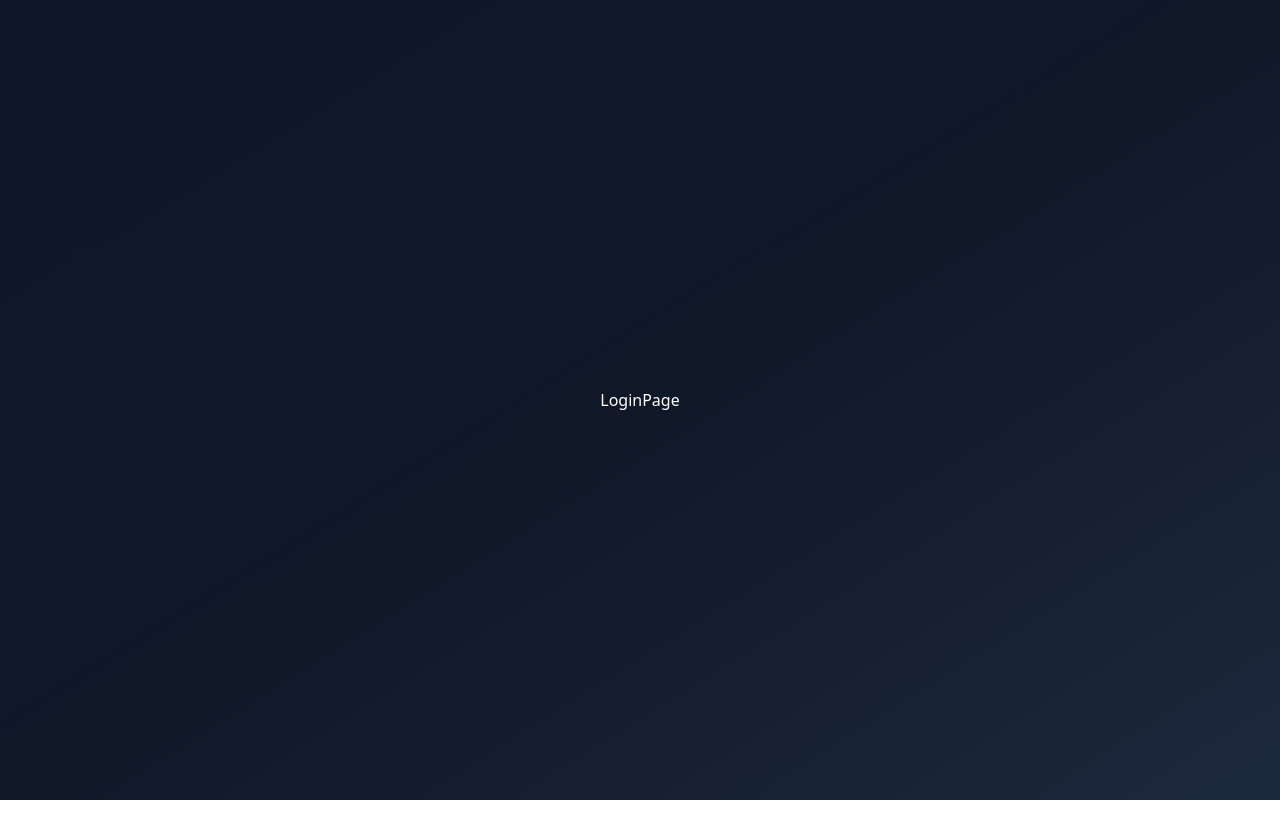
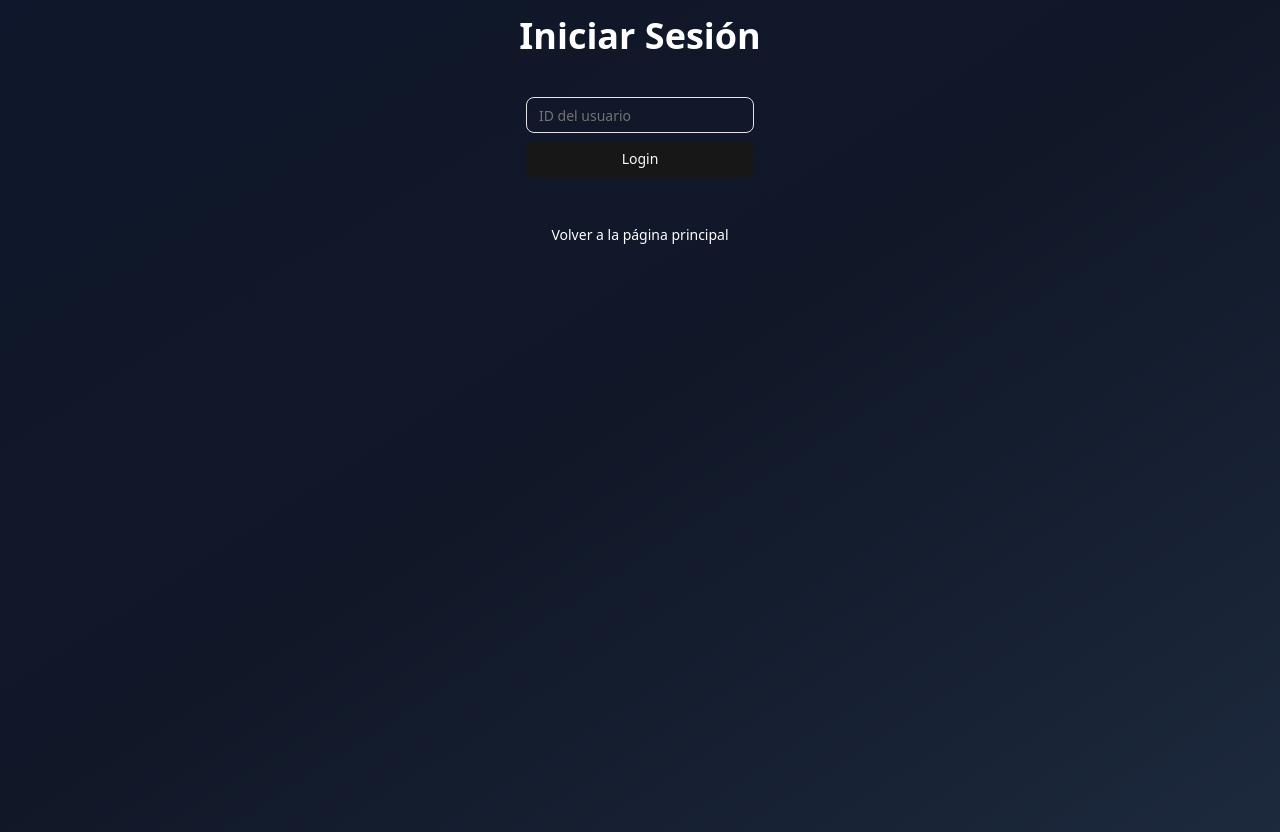
Before and after one commit to virginiar/react-hooks-app, a React (Vite) app: page /login in a window 1280 px wide. Before the commit the page ends 800 px from the top, so only its background shows below. Built offline with nearby package versions, Linux system fonts and the light colour scheme.

Commit message:
Implementando la navegación entre páginas

```diff
--- a/src/09-useContext/pages/about/AboutPage.tsx
+++ b/src/09-useContext/pages/about/AboutPage.tsx
@@ -1,3 +1,19 @@
+import { Link } from "react-router";
+
 export const AboutPage = () => {
-  return <div>AboutPage</div>;
+  return (
+    <div className="bg-gradient flex flex-col items-center justify-center min-h-screen">
+      <h1 className="text-4xl font-bold">Página sobre mí</h1>
+      <hr />
+
+      <div className="flex flex-col gap-2">
+        <Link to="/profile" className="hover:text-blue-500 underline text-2xl">
+          Perfil
+        </Link>
+        <Link to="/login" className="hover:text-blue-500 underline text-2xl">
+          Iniciar sesión
+        </Link>
+      </div>
+    </div>
+  );
 };
--- a/src/09-useContext/pages/auth/LoginPage.tsx
+++ b/src/09-useContext/pages/auth/LoginPage.tsx
@@ -1,3 +1,23 @@
+import { Link } from "react-router";
+
+import { Button } from "@/components/ui/button";
+import { Input } from "@/components/ui/input";
+
+
 export const LoginPage = () => {
-  return <div>LoginPage</div>;
+  return (
+    <div className="flex flex-col items-center min-h-screen">
+      <h1 className="text-4xl font-bold">Iniciar Sesión</h1>
+      <hr />
+
+      <form className="flex flex-col gap-2 my-10">
+        <Input type="number" placeholder="ID del usuario" />
+        <Button type="submit">Login</Button>
+      </form>
+
+      <Link to="/about">
+        <Button variant="ghost">Volver a la página principal</Button>
+      </Link>
+    </div>
+  );
 };
--- a/src/09-useContext/pages/profile/ProfilePage.tsx
+++ b/src/09-useContext/pages/profile/ProfilePage.tsx
@@ -1,3 +1,18 @@
+import { Button } from "@/components/ui/button";
+
 export const ProfilePage = () => {
-  return <div>ProfilePage</div>;
+  return (
+    <div className="flex flex-col gap-2 items-center justify-center min-h-screen">
+      <h1 className="text-4xl">Perfil del usuario</h1>
+      <hr />
+
+      <pre className="my-4 w-[80%] overflow-x-auto">
+        {JSON.stringify({}, null, 2)}
+      </pre>
+
+      <Button variant="destructive">
+        Salir
+      </Button>
+    </div>
+  );
 };
--- a/src/components/ui/button.tsx
+++ b/src/components/ui/button.tsx
@@ -1,11 +1,11 @@
-import * as React from "react"
-import { cva, type VariantProps } from "class-variance-authority"
-import { Slot } from "radix-ui"
+import * as React from "react";
+import { cva, type VariantProps } from "class-variance-authority";
+import { Slot } from "radix-ui";
 
-import { cn } from "@/lib/utils"
+import { cn } from "@/lib/utils";
 
 const buttonVariants = cva(
-  "inline-flex items-center justify-center gap-2 whitespace-nowrap rounded-md text-sm font-medium transition-all disabled:pointer-events-none disabled:opacity-50 [&_svg]:pointer-events-none [&_svg:not([class*='size-'])]:size-4 shrink-0 [&_svg]:shrink-0 outline-none focus-visible:border-ring focus-visible:ring-ring/50 focus-visible:ring-[3px] aria-invalid:ring-destructive/20 dark:aria-invalid:ring-destructive/40 aria-invalid:border-destructive",
+  "inline-flex cursor-pointer items-center justify-center gap-2 whitespace-nowrap rounded-md text-sm font-medium transition-all disabled:pointer-events-none disabled:opacity-50 [&_svg]:pointer-events-none [&_svg:not([class*='size-'])]:size-4 shrink-0 [&_svg]:shrink-0 outline-none focus-visible:border-ring focus-visible:ring-ring/50 focus-visible:ring-[3px] aria-invalid:ring-destructive/20 dark:aria-invalid:ring-destructive/40 aria-invalid:border-destructive",
   {
     variants: {
       variant: {
@@ -35,8 +35,8 @@
       variant: "default",
       size: "default",
     },
-  }
-)
+  },
+);
 
 function Button({
   className,
@@ -46,9 +46,9 @@
   ...props
 }: React.ComponentProps<"button"> &
   VariantProps<typeof buttonVariants> & {
-    asChild?: boolean
+    asChild?: boolean;
   }) {
-  const Comp = asChild ? Slot.Root : "button"
+  const Comp = asChild ? Slot.Root : "button";
 
   return (
     <Comp
@@ -58,7 +58,7 @@
       className={cn(buttonVariants({ variant, size, className }))}
       {...props}
     />
-  )
+  );
 }
 
-export { Button, buttonVariants }
+export { Button, buttonVariants };
```
